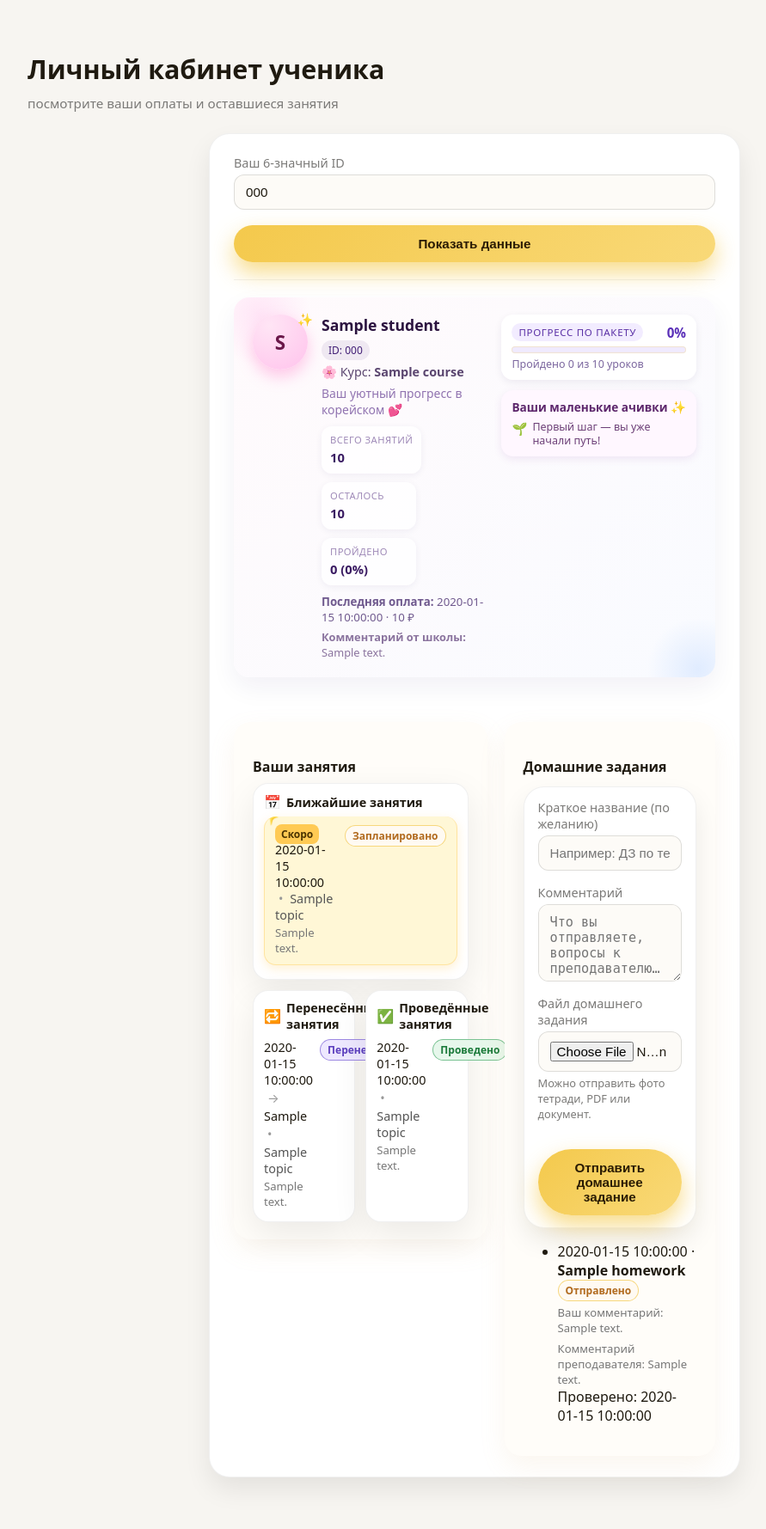
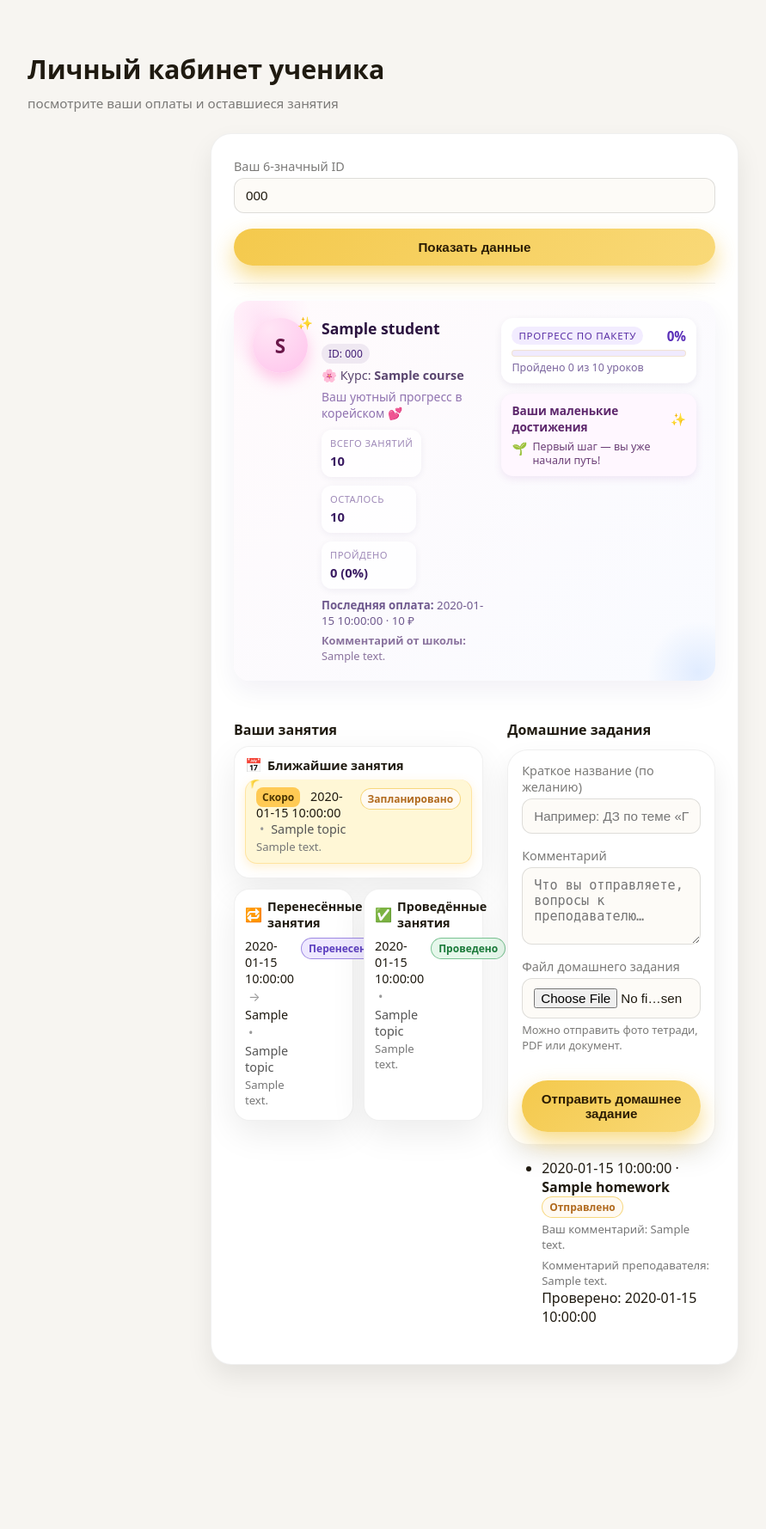
Before and after one commit to lorkmin/Soul, a Flask app: template templates/student_dashboard.html in a window 1280 px wide. Shown: the whole page at 86% size, without its empty margins (88-979 px from the left). After the commit the page ends 1596 px from the top, so only its background shows below. Run offline with Flask 3, Linux system fonts and the light colour scheme; the template is opened without the code that fills it: most values are stand-ins (such as "Sample title", 1, 10 or a date in 2020).

Commit message:
фикс ЛК

```diff
--- a/static/style_light.css
+++ b/static/style_light.css
@@ -3906,19 +3906,19 @@ body.student-dashboard .section-inner {
 }
 
 .student-dashboard-card {
+  max-width: 900px;
+  margin: 0 auto;
+}
+
+/* Подкарточки "Ваши занятия" и "Домашние задания" */
+
+/* Контейнер двух нижних карточек (занятия + дз) */
+.student-subcards-wrapper {
+  display: grid;
+  grid-template-columns: 1fr 1fr; /* две равные колонки */
+  gap: 28px;
+  margin-top: 25px;
   max-width: 100%;
-  margin: 0 auto;
-  padding: 24px 28px;
-}
-
-/* Подкарточки "Ваши занятия" и "Домашние задания" */
-
-.student-subcard {
-  margin-top: 24px;
-  padding: 20px 22px;
-  border-radius: 20px;
-  background: #fffdf9;
-  box-shadow: 0 12px 30px rgba(220, 180, 120, 0.12);
 }
 
 .student-subcard-title {
@@ -3950,12 +3950,13 @@ body.student-dashboard .section-inner {
     grid-column: 1 / -1;
   }
 }
-/* Обёртка для нижних карточек: расписание + ДЗ */
+/* Контейнер двух нижних карточек (занятия + дз) */
 .student-subcards-wrapper {
-  display: flex;
-  flex-direction: column;
-  gap: 20px;
-  margin-top: 28px;
+  display: grid;
+  grid-template-columns: 1fr 1fr; /* две равные колонки */
+  gap: 28px;
+  margin-top: 25px;
+  max-width: 100%;
 }
 
 /* На широких экранах — две колонки */
--- a/templates/student_dashboard.html
+++ b/templates/student_dashboard.html
@@ -154,7 +154,7 @@
                 {% endif %} {% if done_count > 0 or total > 0 %}
                 <div class="student-achievements-card">
                   <div class="student-achievements-header">
-                    <span class="title">Ваши маленькие ачивки</span>
+                    <span class="title">Ваши маленькие достижения</span>
                     <span class="sparkle">✨</span>
                   </div>
                   <ul class="student-achievements-list">
```
